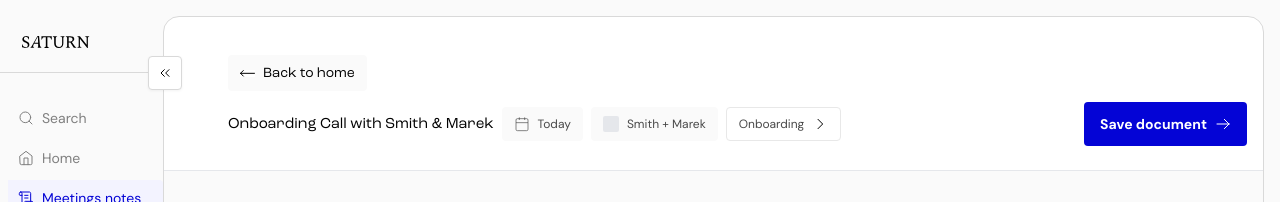
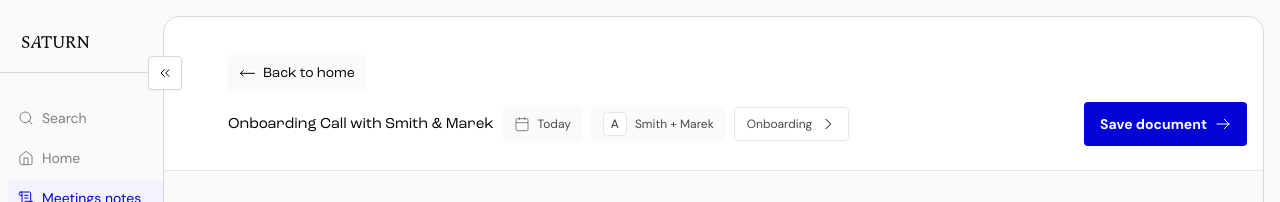
Before and after one commit to ritiknagdeve/saturnweb, a React (Vite) app: page / in a window 1280 px wide. Shown: the top 202 px of the page. Built offline with nearby package versions, Linux system fonts and the light colour scheme.

Commit message:
Add animation effects and text opacity transitions

```diff
--- a/src/components/ParticipantsList.jsx
+++ b/src/components/ParticipantsList.jsx
@@ -3,7 +3,7 @@ import React from 'react';
 const ParticipantsList = ({ participants }) => {
   return (
     <div className="meeting-tag">
-      <div className="w-4 h-4 bg-gray-200 rounded-sm"></div>
+      <div class="flex items-center justify-center w-6 h-6 rounded bg-white border text-xs font-medium">A</div>
       <span>{participants.join(' + ')}</span>
     </div>
   );
```
